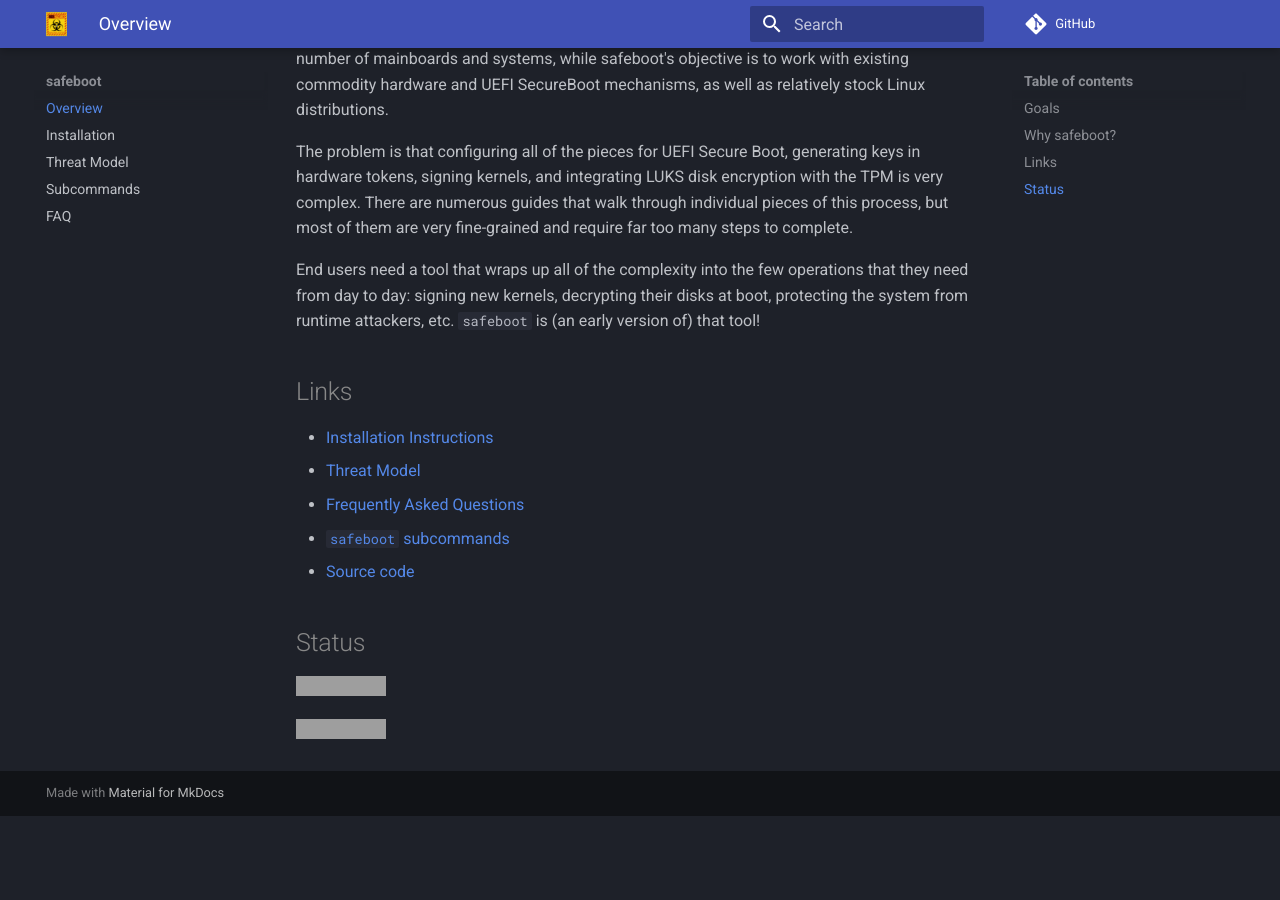
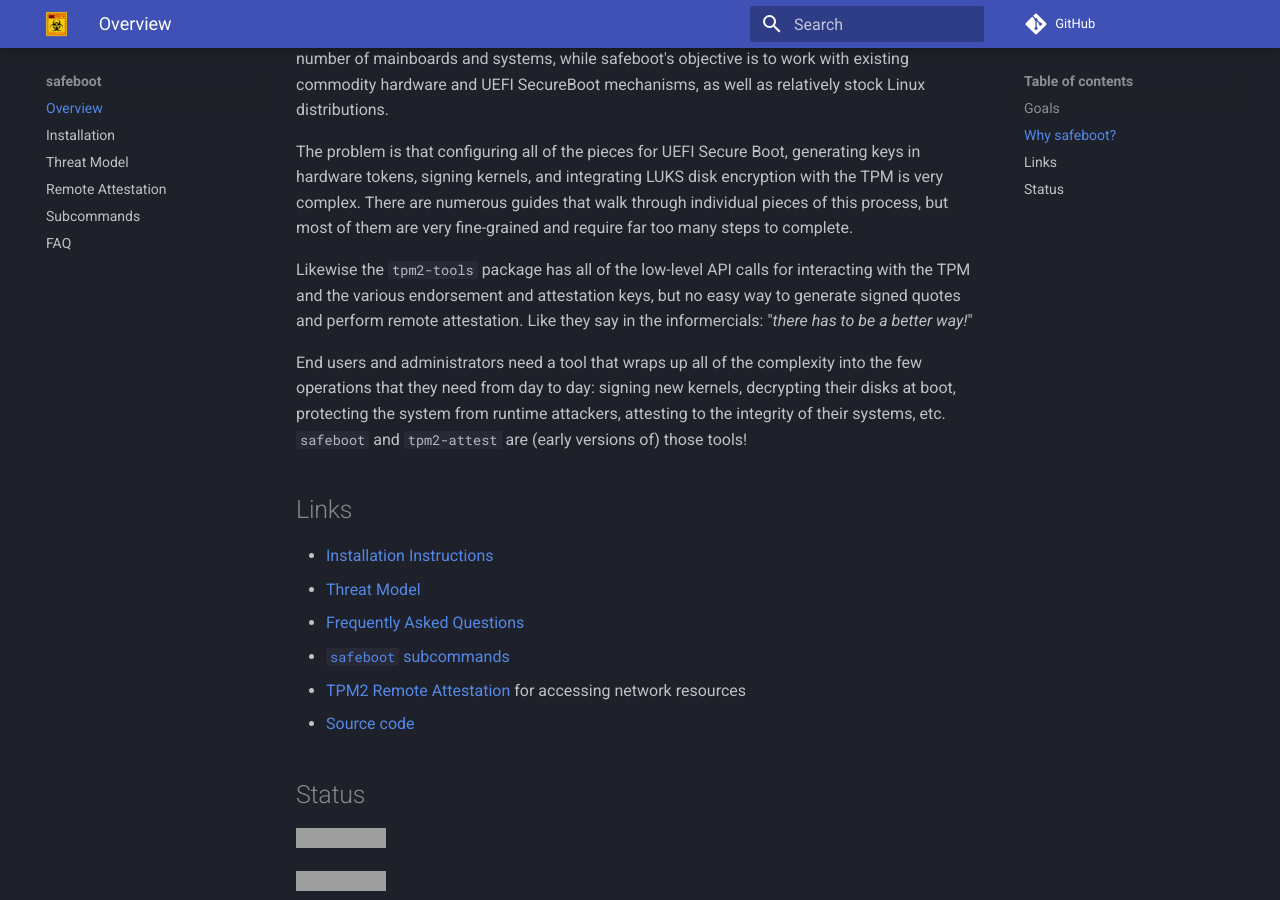
Before and after one commit to osresearch/safeboot, an MkDocs documentation site: the page built from docs/index.md, in a window 1280 px wide and 900 px high, scrolled down 1220 px. Built offline with MkDocs 1.6.1 and Material for MkDocs 9.7.7, drawn with Linux system fonts in a browser that asks for light colours; comment, search, counter and statistics services are not loaded; before the commit the page ends 2035 px from its top, so only the background shows below that; grey boxes are pictures that could not be loaded.

Commit message:
tpm2-attest: document protocol

```diff
--- a/docs/index.md
+++ b/docs/index.md
@@ -32,10 +32,17 @@ guides that walk through individual pieces of this process, but most
 of them are very fine-grained and require far too many steps to
 complete.
 
-End users need a tool that wraps up all of the complexity into the few
-operations that they need from day to day: signing new kernels,
-decrypting their disks at boot, protecting the system from runtime
-attackers, etc. `safeboot` is (an early version of) that tool!
+Likewise the `tpm2-tools` package has all of the low-level API calls for
+interacting with the TPM and the various endorsement and attestation keys,
+but no easy way to generate signed quotes and perform remote attestation.
+Like they say in the informercials: "_there has to be a better way!_"
+
+End users and administrators need a tool that wraps up all of the
+complexity into the few operations that they need from day to day:
+signing new kernels, decrypting their disks at boot, protecting the
+system from runtime attackers, attesting to the integrity of their
+systems, etc.
+`safeboot` and `tpm2-attest` are (early versions of) those tools!
 
 ## Links
 
@@ -43,6 +50,7 @@ attackers, etc. `safeboot` is (an early version of) that tool!
 * [Threat Model](threats.md)
 * [Frequently Asked Questions](faq.md)
 * [`safeboot` subcommands](safeboot.md)
+* [TPM2 Remote Attestation](attestation.md) for accessing network resources
 * [Source code](https://github.com/osresearch/safeboot)
 
 ## Status
--- a/mkdocs.yml
+++ b/mkdocs.yml
@@ -18,5 +18,6 @@ nav:
   - Overview: 'index.md'
   - Installation: 'install.md'
   - Threat Model: 'threats.md'
+  - Remote Attestation: 'attestation.md'
   - Subcommands: 'safeboot.md'
   - FAQ: 'faq.md'
```
Also changed, not shown: docs/attestation.md (added, +88 -0 lines), 1 other file.
